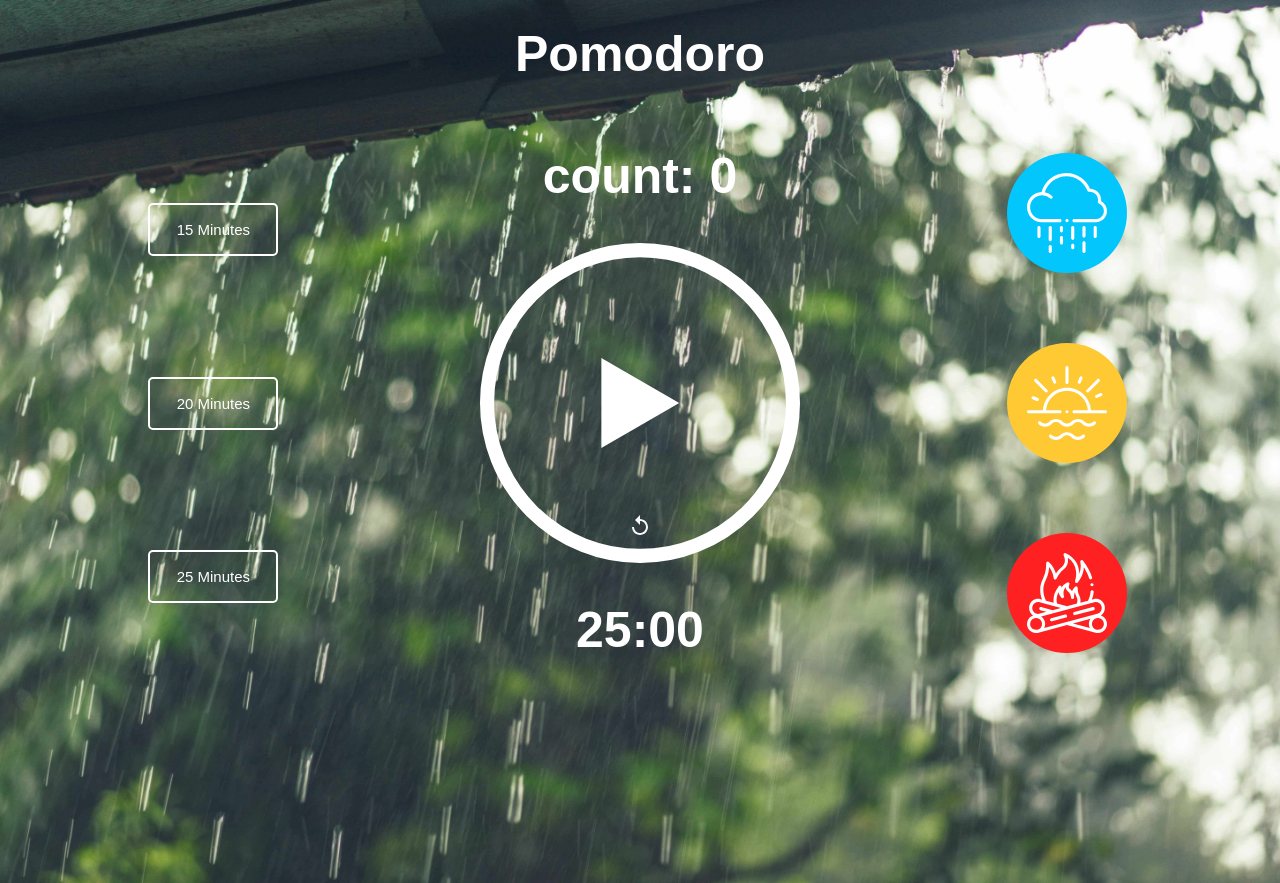
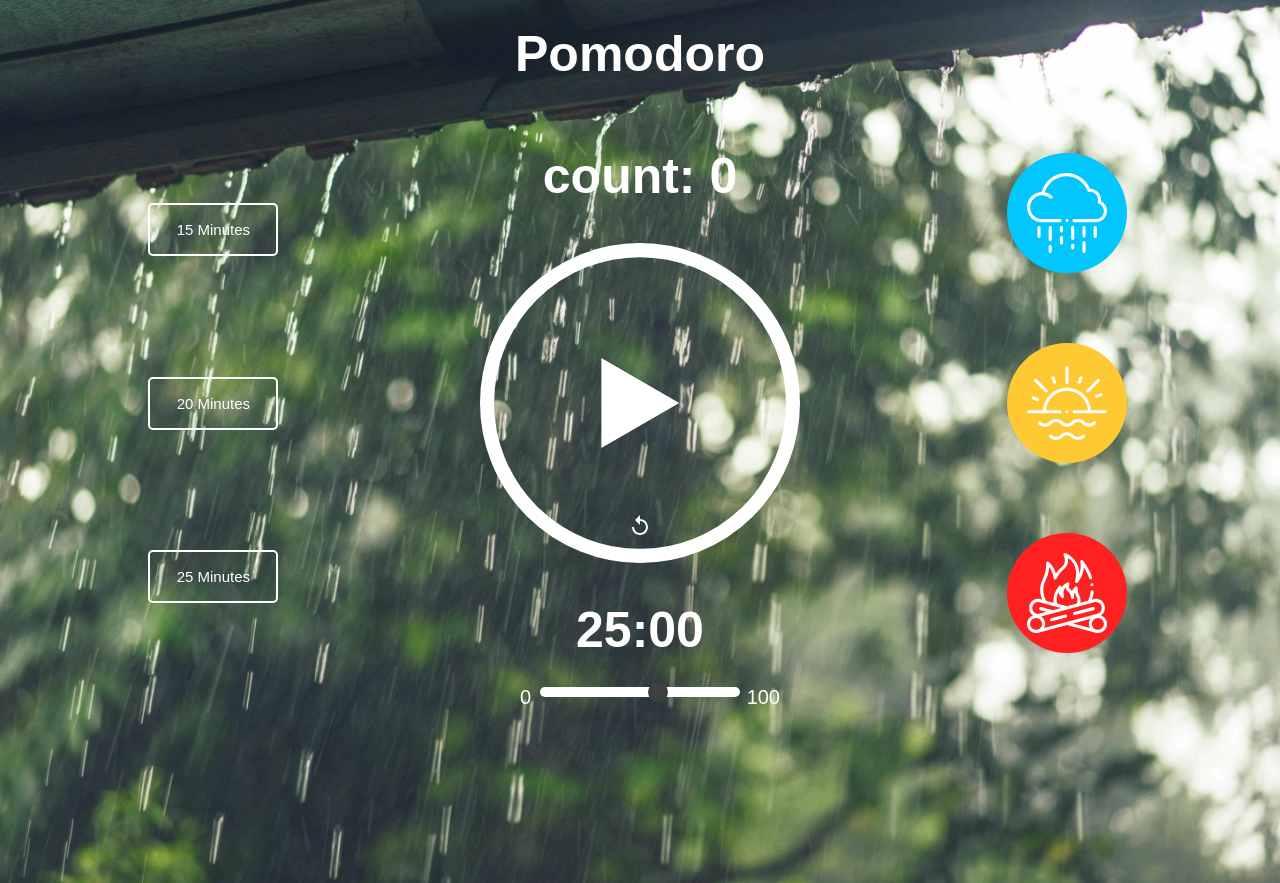
Before and after one commit to kelvinho1020/Pomodoro, a website built with Parcel: page index.html in a window 1280 px wide. Built offline with nearby package versions, Linux system fonts and the light colour scheme; a web font is replaced by a local one.

Commit message:
adding volume feature

```diff
--- a/app.js
+++ b/app.js
@@ -2,6 +2,7 @@ const song = document.querySelector(".song");
 const play = document.querySelector(".play");
 const resetButton = document.querySelector(".reset");
 const outline = document.querySelector(".moving-outline circle");
+const volume = document.querySelector(".volume");
 
 const sounds = document.querySelectorAll(".sound_picker button");
 const timeSelect = document.querySelectorAll(".time_select button");
@@ -57,6 +58,10 @@ function reset() {
 // Play sound
 play.addEventListener("click", () => {
 	togglePlaying(song);
+});
+
+volume.addEventListener("change", function () {
+	song.volume = this.value / 100;
 });
 
 document.addEventListener("keyup", e => {
--- a/index.html
+++ b/index.html
@@ -6,7 +6,7 @@
 		<meta http-equiv="X-UA-Compatible" content="ie=edge" />
 		<link href="https://fonts.googleapis.com/css?family=Montserrat" rel="stylesheet" />
 		<link rel="stylesheet" href="./style.css" />
-		<link rel="icon" href="./img/favicon.ico">
+		<link rel="icon" href="./img/favicon.ico" />
 		<title>Pomodoro</title>
 	</head>
 	<body>
@@ -29,26 +29,19 @@
 				<img src="./svg/play.svg" alt="play" class="play" />
 
 				<!-- Outer -->
-				<svg
-					class="track-outline"
-					viewBox="0 0 453 453"
-					fill="none"
-					xmlns="http://www.w3.org/2000/svg"
-				>
+				<svg class="track-outline" viewBox="0 0 453 453" fill="none" xmlns="http://www.w3.org/2000/svg">
 					<circle cx="226.5" cy="226.5" r="216.5" stroke="white" stroke-width="20" />
 				</svg>
 				<!-- Inner -->
-				<svg
-					class="moving-outline"
-					viewBox="0 0 453 453"
-					fill="none"
-					xmlns="http://www.w3.org/2000/svg"
-				>
+				<svg class="moving-outline" viewBox="0 0 453 453" fill="none" xmlns="http://www.w3.org/2000/svg">
 					<circle cx="226.5" cy="226.5" r="216.5" stroke="#03c6fc" stroke-width="20" />
 				</svg>
 				<img src="./svg/replay.svg" class="reset" />
 				<h3 class="time-display">25:00</h3>
 				<h3 class="count-display">count: 0</h3>
+				<div class="slide_container">
+					<input type="range" min="0" max="100" value="60" id="volume" class="volume" />
+				</div>
 			</div>
 
 			<!-- BGM -->
--- a/style.css
+++ b/style.css
@@ -89,6 +89,58 @@ body {
 	font-size: 5rem;
 }
 
+.slide_container {
+	position: absolute;
+	bottom: 2%;
+	left: 50%;
+	transform: translate(-50%, -50%);
+	width: 20rem;
+}
+
+.volume {
+	-webkit-appearance: none;
+	width: 100%;
+	outline: none;
+	border-radius: 20px;
+	height: 1rem;
+}
+
+.volume::before{
+	content: '0';
+	color: white;
+	position: absolute;
+	left: -10%;
+	font-size: 2rem;
+	top: 16%;
+}
+
+.volume::after{
+	content: '100';
+	color: white;
+	position: absolute;
+	right: -20%;
+	font-size: 2rem;
+	top: 13%;
+}
+
+.volume::-webkit-slider-thumb {
+	-webkit-appearance: none;
+	appearance: none;
+	width: 2rem;
+	height: 2rem;
+	background: rgb(63, 63, 63);
+	border-radius: 20px;
+}
+
+.volume::-moz-range-thumb {
+	-webkit-appearance: none;
+	appearance: none;
+	width: 2rem;
+	height: 2rem;
+	background: rgb(63, 63, 63);
+	border-radius: 20px;
+}
+
 /* Time and sound */
 .time_select button,
 .sound_picker button {
@@ -147,7 +199,6 @@ video {
 	z-index: -10;
 }
 
-
 button:focus {
 	outline: 0;
 }
@@ -196,6 +247,14 @@ button:focus {
 		transform: translate(-50%, -50%) scale(0.7);
 	}
 
+	.slide_container {
+		position: absolute;
+		bottom: -22%;
+		left: 50%;
+		transform: translate(-50%, -50%);
+		width: 20rem;
+	}
+
 	.count-display {
 		top: 15%;
 	}
```
